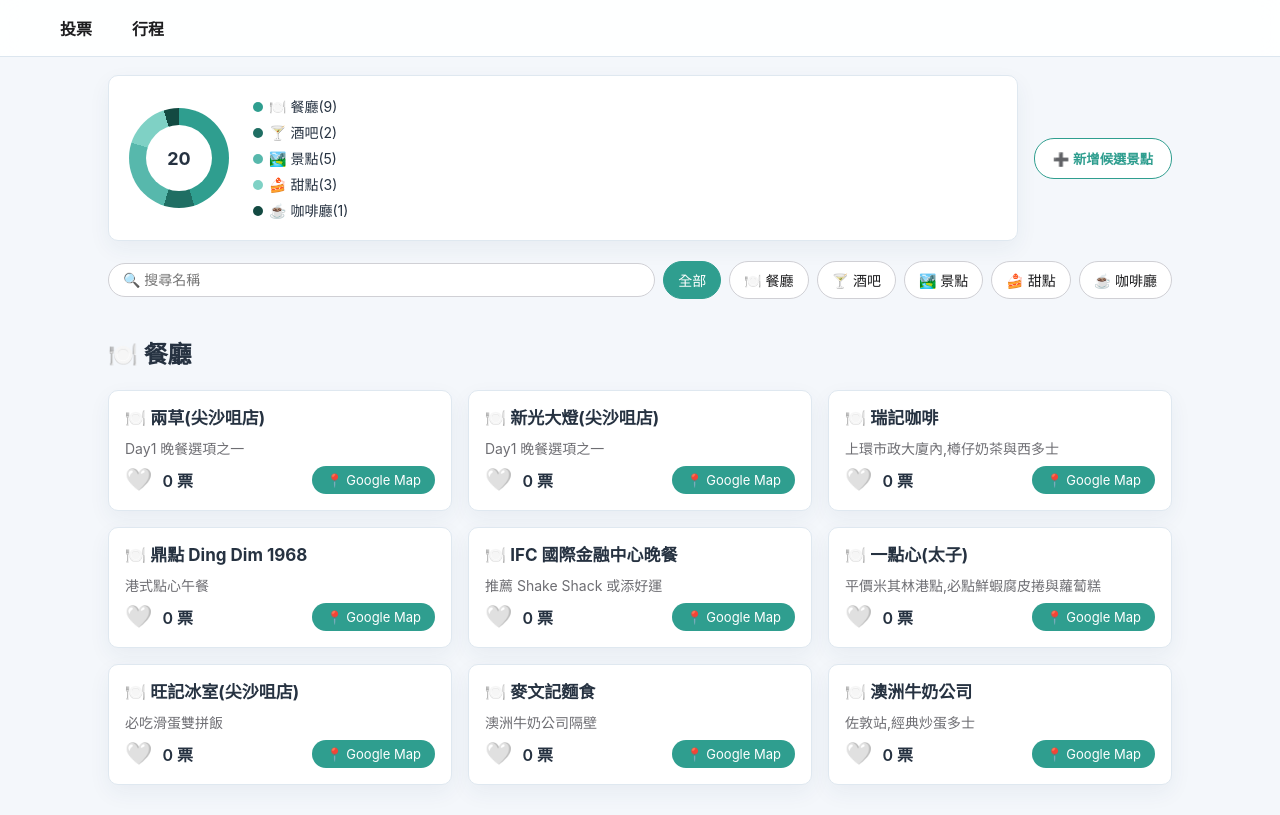
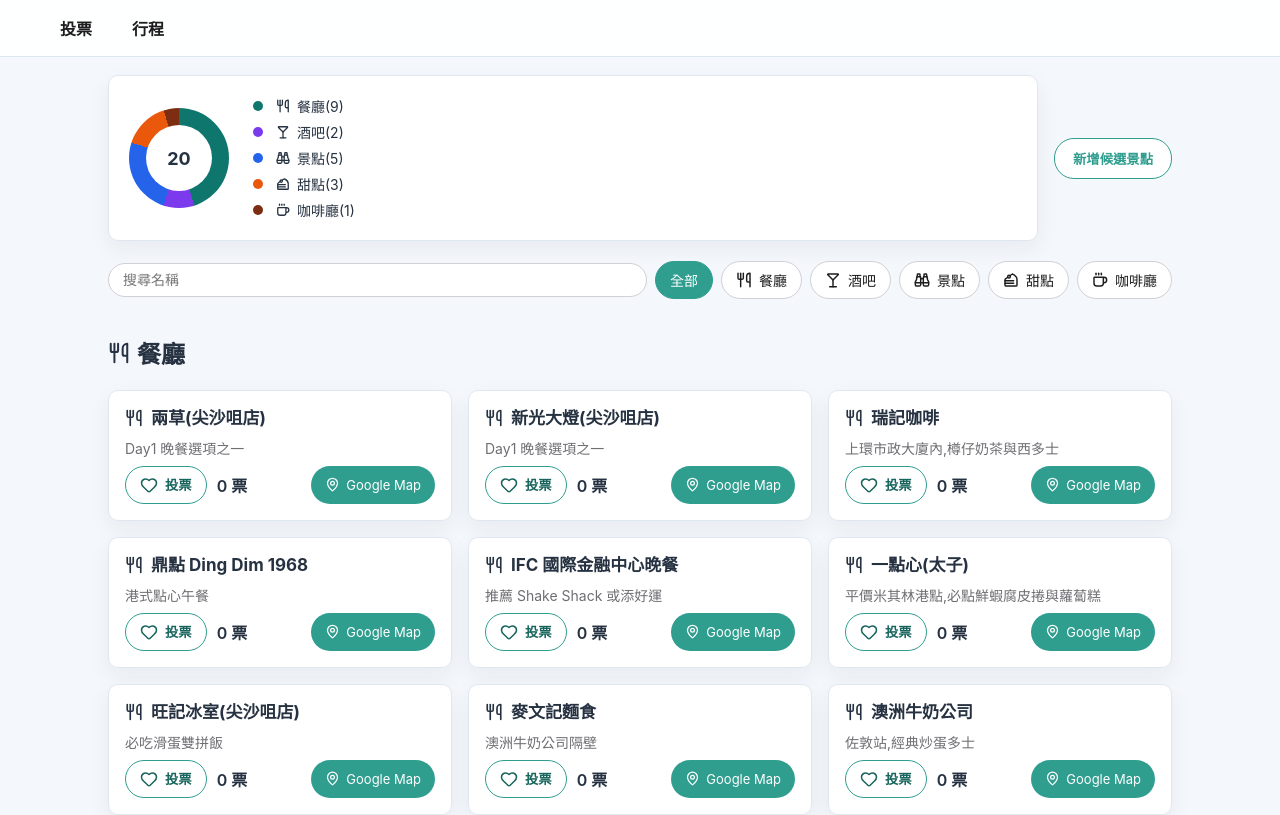
Before and after one commit to chihen0709/hk-trip-planner, a React (Vite) app: page / in a window 1280 px wide. Shown: the top 815 px of the page. Built offline with nearby package versions, Linux system fonts and the light colour scheme; no server answers; the database is empty.

Commit message:
fix: require nickname per vote and persist votes honestly

```diff
--- a/src/App.jsx
+++ b/src/App.jsx
@@ -1,29 +1,19 @@
-import { useState } from 'react';
 import { Routes, Route, NavLink } from 'react-router-dom';
-import { getNickname, setNickname } from './lib/nickname';
 import VotePage from './pages/VotePage';
 import ItineraryPage from './pages/ItineraryPage';
 import './firebase';
 
 export default function App() {
-  const [nickname, setNicknameState] = useState(() => getNickname());
-
-  function handleSetNickname(name) {
-    setNickname(name);
-    setNicknameState(name);
-  }
-
   return (
     <div className="app">
       <nav className="navbar">
         <NavLink to="/vote">投票</NavLink>
         <NavLink to="/itinerary">行程</NavLink>
-        {nickname && <span className="nickname-badge">{nickname}</span>}
       </nav>
       <Routes>
-        <Route path="/" element={<VotePage nickname={nickname} onSetNickname={handleSetNickname} />} />
-        <Route path="/vote" element={<VotePage nickname={nickname} onSetNickname={handleSetNickname} />} />
-        <Route path="/itinerary" element={<ItineraryPage nickname={nickname} />} />
+        <Route path="/" element={<VotePage />} />
+        <Route path="/vote" element={<VotePage />} />
+        <Route path="/itinerary" element={<ItineraryPage />} />
       </Routes>
     </div>
   );
--- a/src/components/AddAttractionForm.jsx
+++ b/src/components/AddAttractionForm.jsx
@@ -1,5 +1,6 @@
 import { useState } from 'react';
-import { CATEGORY_OPTIONS, getCategoryIcon } from '../lib/categoryIcons';
+import { X } from 'lucide-react';
+import { CATEGORY_OPTIONS, getCategoryLabel } from '../lib/categoryIcons';
 
 export default function AddAttractionForm({ onSubmit, onClose }) {
   const [name, setName] = useState('');
@@ -16,6 +17,7 @@
       setError('請輸入景點名稱');
       return;
     }
+
     setIsSaving(true);
     setError('');
     try {
@@ -34,43 +36,58 @@
   }
 
   return (
-    <div className="modal-overlay">
-      <form className="modal" onSubmit={handleSubmit}>
+    <div className="modal-overlay" role="presentation">
+      <form className="modal" onSubmit={handleSubmit} aria-labelledby="add-attraction-title">
         <div className="modal-header">
-          <h2>➕ 新增候選景點</h2>
+          <h2 id="add-attraction-title">新增候選景點</h2>
           <button type="button" className="modal-close" onClick={onClose} aria-label="關閉">
-            ✕
+            <X size={18} aria-hidden="true" />
           </button>
         </div>
         <div className="modal-body">
+          <label className="field-label" htmlFor="attraction-name">景點名稱</label>
           <input
+            id="attraction-name"
             type="text"
             value={name}
             onChange={(e) => setName(e.target.value)}
-            placeholder="例如:澳洲牛奶公司"
+            placeholder="例如：澳洲牛奶公司"
             autoFocus
           />
-          <select value={category} onChange={(e) => setCategory(e.target.value)}>
-            {CATEGORY_OPTIONS.map((c) => (
-              <option key={c} value={c}>
-                {getCategoryIcon(c)} {c}
+
+          <label className="field-label" htmlFor="attraction-category">分類</label>
+          <select
+            id="attraction-category"
+            value={category}
+            onChange={(e) => setCategory(e.target.value)}
+          >
+            {CATEGORY_OPTIONS.map((option) => (
+              <option key={option} value={option}>
+                {getCategoryLabel(option)}
               </option>
             ))}
           </select>
+
+          <label className="field-label" htmlFor="attraction-note">推薦原因</label>
           <textarea
+            id="attraction-note"
             value={note}
             onChange={(e) => setNote(e.target.value)}
-            placeholder="推薦原因或必吃/必去重點(選填)"
+            placeholder="推薦原因或必吃/必去重點（選填）"
           />
+
+          <label className="field-label" htmlFor="attraction-station">鄰近地鐵站/區域</label>
           <input
+            id="attraction-station"
             type="text"
             value={station}
             onChange={(e) => setStation(e.target.value)}
-            placeholder="鄰近地鐵站/區域(選填,例如:佐敦站)"
+            placeholder="例如：佐敦站"
           />
-          {error && <p className="error">{error}</p>}
+
+          {error && <p className="error" role="alert">{error}</p>}
           <div className="modal-actions">
-            <button type="button" className="secondary" onClick={onClose}>
+            <button type="button" className="secondary" onClick={onClose} disabled={isSaving}>
               取消
             </button>
             <button type="submit" disabled={isSaving}>
--- a/src/components/CategoryDonutChart.jsx
+++ b/src/components/CategoryDonutChart.jsx
@@ -1,8 +1,8 @@
-import { getCategoryColor, getCategoryIcon } from '../lib/categoryIcons';
+import { CategoryIcon, getCategoryColor, getCategoryLabel } from '../lib/categoryIcons';
 
 export default function CategoryDonutChart({ attractions }) {
-  const counts = attractions.reduce((acc, a) => {
-    acc[a.category] = (acc[a.category] || 0) + 1;
+  const counts = attractions.reduce((acc, attraction) => {
+    acc[attraction.category] = (acc[attraction.category] || 0) + 1;
     return acc;
   }, {});
   const total = attractions.length;
@@ -18,7 +18,7 @@
   });
 
   const gradient = segments
-    .map((s) => `${getCategoryColor(s.category)} ${s.start}% ${s.end}%`)
+    .map((segment) => `${getCategoryColor(segment.category)} ${segment.start}% ${segment.end}%`)
     .join(', ');
 
   return (
@@ -30,10 +30,14 @@
         <div className="donut-chart-hole">{total}</div>
       </div>
       <ul className="donut-legend">
-        {segments.map((s) => (
-          <li key={s.category}>
-            <span className="donut-legend-dot" style={{ background: getCategoryColor(s.category) }} />
-            {getCategoryIcon(s.category)} {s.category}({s.count})
+        {segments.map((segment) => (
+          <li key={segment.category}>
+            <span
+              className="donut-legend-dot"
+              style={{ background: getCategoryColor(segment.category) }}
+            />
+            <CategoryIcon category={segment.category} size={14} />
+            {getCategoryLabel(segment.category)}({segment.count})
           </li>
         ))}
       </ul>
--- a/src/components/VoteCard.jsx
+++ b/src/components/VoteCard.jsx
@@ -1,27 +1,30 @@
-import { getCategoryIcon } from '../lib/categoryIcons';
+import { Heart, MapPin } from 'lucide-react';
+import { CategoryIcon } from '../lib/categoryIcons';
 
 function buildMapUrl(name) {
   return `https://www.google.com/maps/search/?api=1&query=${encodeURIComponent(`${name} 香港`)}`;
 }
 
-export default function VoteCard({ attraction, voteCount, hasVoted, onToggle }) {
+export default function VoteCard({ attraction, voteCount, onVote }) {
   return (
     <div className="vote-card">
       <div className="vote-card-top">
         <h3>
-          {getCategoryIcon(attraction.category)} {attraction.name}
+          <CategoryIcon category={attraction.category} size={18} />
+          {attraction.name}
         </h3>
-        {attraction.station && <span className="station-badge">📍 {attraction.station}</span>}
+        {attraction.station && (
+          <span className="station-badge">
+            <MapPin size={13} aria-hidden="true" />
+            {attraction.station}
+          </span>
+        )}
       </div>
       {attraction.note && <p className="note">{attraction.note}</p>}
       <div className="vote-row">
-        <button
-          className={`heart-button ${hasVoted ? 'voted' : ''}`}
-          onClick={onToggle}
-          aria-label={hasVoted ? '取消投票' : '投票'}
-          title={hasVoted ? '取消投票' : '投票'}
-        >
-          {hasVoted ? '❤️' : '🤍'}
+        <button className="vote-button" onClick={onVote} type="button">
+          <Heart size={18} aria-hidden="true" />
+          投票
         </button>
         <span className="vote-count">{voteCount} 票</span>
         <a
@@ -30,7 +33,8 @@
           target="_blank"
           rel="noopener noreferrer"
         >
-          📍 Google Map
+          <MapPin size={15} aria-hidden="true" />
+          Google Map
         </a>
       </div>
     </div>
--- a/src/index.css
+++ b/src/index.css
@@ -48,18 +48,23 @@
 .modal-overlay {
   position: fixed;
   inset: 0;
-  background: rgba(0, 0, 0, 0.4);
+  background: rgba(15, 23, 42, 0.58);
   display: flex;
   align-items: center;
   justify-content: center;
+  padding: 20px;
+  z-index: 100;
+  backdrop-filter: blur(4px);
 }
 
 .modal {
   background: white;
-  border-radius: 16px;
+  border-radius: 12px;
   overflow: hidden;
   min-width: 300px;
+  width: min(420px, 100%);
   max-width: 90vw;
+  box-shadow: 0 24px 80px rgba(15, 23, 42, 0.22);
 }
 
 .modal-header {
@@ -80,9 +85,14 @@
   border: none;
   background: none;
   color: white;
-  font-size: 18px;
+  width: 36px;
+  height: 36px;
+  display: inline-flex;
+  align-items: center;
+  justify-content: center;
   cursor: pointer;
   line-height: 1;
+  border-radius: 999px;
 }
 
 .modal-body {
@@ -92,8 +102,50 @@
   gap: 12px;
 }
 
+.vote-modal {
+  overflow: visible;
+  padding-top: 24px;
+  text-align: center;
+}
+
+.vote-modal .modal-body {
+  padding: 8px 28px 24px;
+}
+
+.vote-modal-icon {
+  width: 72px;
+  height: 72px;
+  margin: 0 auto 8px;
+  border-radius: 999px;
+  background: #dff4f2;
+  color: #2f9e9a;
+  display: flex;
+  align-items: center;
+  justify-content: center;
+}
+
+.vote-modal h2 {
+  margin: 0;
+  font-size: 22px;
+  color: #1f2937;
+}
+
+.modal-description {
+  margin: 0;
+  color: #64748b;
+  line-height: 1.6;
+}
+
+.field-label {
+  color: #334155;
+  font-size: 13px;
+  font-weight: 700;
+  text-align: left;
+}
+
 .modal input {
-  padding: 8px 12px;
+  min-height: 44px;
+  padding: 10px 14px;
   border-radius: 8px;
   border: 1px solid #d0d0d5;
   font-size: 16px;
@@ -107,7 +159,8 @@
 
 .modal select,
 .modal textarea {
-  padding: 8px 12px;
+  min-height: 44px;
+  padding: 10px 14px;
   border-radius: 8px;
   border: 1px solid #d0d0d5;
   font-size: 16px;
@@ -121,8 +174,9 @@
 }
 
 .modal-actions button {
-  padding: 8px 16px;
-  border-radius: 20px;
+  min-height: 44px;
+  padding: 9px 18px;
+  border-radius: 8px;
   border: 1px solid #2f9e8f;
   background: #2f9e8f;
   color: white;
@@ -130,8 +184,14 @@
 }
 
 .modal-actions button.secondary {
-  background: white;
-  color: #2f9e8f;
+  background: #e5e7eb;
+  border-color: #e5e7eb;
+  color: #374151;
+}
+
+.modal-actions button:disabled {
+  cursor: not-allowed;
+  opacity: 0.65;
 }
 
 .vote-page,
@@ -174,6 +234,9 @@
   margin: 0;
   font-size: 17px;
   line-height: 1.35;
+  display: flex;
+  align-items: center;
+  gap: 8px;
 }
 
 .vote-card-top {
@@ -190,6 +253,9 @@
   padding: 3px 8px;
   border-radius: 999px;
   white-space: nowrap;
+  display: inline-flex;
+  align-items: center;
+  gap: 4px;
 }
 
 .vote-card .note {
@@ -206,18 +272,25 @@
   flex-wrap: wrap;
 }
 
-.heart-button {
-  border: none;
-  background: none;
-  font-size: 22px;
-  line-height: 1;
-  padding: 0;
+.vote-button {
+  min-height: 38px;
+  display: inline-flex;
+  align-items: center;
+  gap: 7px;
+  border: 1px solid #2f9e8f;
+  background: white;
+  color: #16645c;
+  border-radius: 999px;
+  font-weight: 700;
+  padding: 7px 14px;
   cursor: pointer;
-  transition: transform 0.1s ease;
+  transition: background 160ms ease, color 160ms ease, border-color 160ms ease;
 }
 
-.heart-button:active {
-  transform: scale(1.2);
+.vote-button:hover,
+.vote-button:focus-visible {
+  background: #e7f7f5;
+  border-color: #1f8277;
 }
 
 .vote-count {
@@ -226,13 +299,17 @@
 }
 
 .map-button {
-  padding: 6px 14px;
-  border-radius: 20px;
+  min-height: 38px;
+  padding: 7px 14px;
+  border-radius: 999px;
   background: #2f9e8f;
   color: white;
   text-decoration: none;
   font-size: 13px;
   white-space: nowrap;
+  display: inline-flex;
+  align-items: center;
+  gap: 6px;
 }
 
 .itinerary-card {
@@ -362,6 +439,14 @@
   font-size: 14px;
 }
 
+.donut-legend li,
+.filter-pill,
+.section-title {
+  display: flex;
+  align-items: center;
+  gap: 7px;
+}
+
 .donut-legend-dot {
   display: inline-block;
   width: 10px;
--- a/src/lib/categoryIcons.js
+++ /dev/null
@@ -1,25 +0,0 @@
-export const CATEGORY_OPTIONS = ['餐廳', '景點', '酒吧', '甜點', '咖啡廳'];
-
-const CATEGORY_ICONS = {
-  餐廳: '🍽️',
-  景點: '🏞️',
-  酒吧: '🍸',
-  甜點: '🍰',
-  咖啡廳: '☕',
-};
-
-const CATEGORY_COLORS = {
-  餐廳: '#2F9E8F',
-  景點: '#57B8AC',
-  酒吧: '#1F6E63',
-  甜點: '#7FD1C5',
-  咖啡廳: '#134A42',
-};
-
-export function getCategoryIcon(category) {
-  return CATEGORY_ICONS[category] || '📍';
-}
-
-export function getCategoryColor(category) {
-  return CATEGORY_COLORS[category] || '#9CA3AF';
-}
--- /dev/null
+++ b/src/lib/categoryIcons.jsx
@@ -0,0 +1,45 @@
+import {
+  Binoculars,
+  CakeSlice,
+  Coffee,
+  Landmark,
+  MapPin,
+  Martini,
+  Utensils,
+} from 'lucide-react';
+
+export const CATEGORY_OPTIONS = ['餐廳', '景點', '酒吧', '甜點', '咖啡廳'];
+
+const CATEGORY_META = {
+  餐廳: { label: '餐廳', color: '#0F766E', Icon: Utensils },
+  景點: { label: '景點', color: '#2563EB', Icon: Binoculars },
+  酒吧: { label: '酒吧', color: '#7C3AED', Icon: Martini },
+  甜點: { label: '甜點', color: '#EA580C', Icon: CakeSlice },
+  咖啡廳: { label: '咖啡廳', color: '#7C2D12', Icon: Coffee },
+};
+
+export function CategoryIcon({ category, size = 18, className = '' }) {
+  const meta = CATEGORY_META[category] || { Icon: MapPin, color: '#64748B' };
+  const Icon = meta.Icon || Landmark;
+  return (
+    <Icon
+      aria-hidden="true"
+      className={className}
+      size={size}
+      strokeWidth={2.2}
+      color="currentColor"
+    />
+  );
+}
+
+export function getCategoryLabel(category) {
+  return CATEGORY_META[category]?.label || category || '景點';
+}
+
+export function getCategoryColor(category) {
+  return CATEGORY_META[category]?.color || '#64748B';
+}
+
+export function getCategoryIcon(category) {
+  return getCategoryLabel(category);
+}
--- a/src/pages/ItineraryPage.jsx
+++ b/src/pages/ItineraryPage.jsx
@@ -71,7 +71,7 @@
     <div className="itinerary-page">
       {loadError && (
         <p className="load-error">
-          ⚠️ 讀取行程失敗:{loadError.code || loadError.message}。可能是網路連線問題,請重新整理再試一次。
+          讀取行程失敗: {loadError.code || loadError.message}。可能是網路連線問題，請重新整理再試一次。
         </p>
       )}
       {!loadError && slots.length === 0 && <p className="load-empty">行程載入中…</p>}
--- a/src/pages/VotePage.jsx
+++ b/src/pages/VotePage.jsx
@@ -1,16 +1,16 @@
-import { useState, useEffect } from 'react';
+import { useEffect, useState } from 'react';
 import { subscribeToAttractions, addAttraction } from '../lib/attractions';
-import { subscribeToAllVotes, toggleVote } from '../lib/votes';
-import { getCategoryIcon } from '../lib/categoryIcons';
+import { submitVote, subscribeToAllVotes } from '../lib/votes';
+import { CategoryIcon, getCategoryLabel } from '../lib/categoryIcons';
 import VoteCard from '../components/VoteCard';
 import NicknamePrompt from '../components/NicknamePrompt';
 import AddAttractionForm from '../components/AddAttractionForm';
 import CategoryDonutChart from '../components/CategoryDonutChart';
 
-export default function VotePage({ nickname, onSetNickname }) {
+export default function VotePage() {
   const [attractions, setAttractions] = useState([]);
   const [votesByAttraction, setVotesByAttraction] = useState({});
-  const [pendingVoteId, setPendingVoteId] = useState(null);
+  const [pendingAttraction, setPendingAttraction] = useState(null);
   const [showAddForm, setShowAddForm] = useState(false);
   const [loadError, setLoadError] = useState(null);
   const [saveError, setSaveError] = useState(null);
@@ -18,7 +18,7 @@
   const [activeCategory, setActiveCategory] = useState('all');
 
   useEffect(() => subscribeToAttractions(setAttractions, setLoadError), []);
-  useEffect(() => subscribeToAllVotes(setVotesByAttraction), []);
+  useEffect(() => subscribeToAllVotes(setVotesByAttraction, setLoadError), []);
 
   const categories = [...new Set(attractions.map((a) => a.category))];
 
@@ -28,38 +28,26 @@
     return matchesCategory && matchesSearch;
   });
 
-  const grouped = filtered.reduce((acc, a) => {
-    acc[a.category] = acc[a.category] || [];
-    acc[a.category].push(a);
+  const grouped = filtered.reduce((acc, attraction) => {
+    acc[attraction.category] = acc[attraction.category] || [];
+    acc[attraction.category].push(attraction);
     return acc;
   }, {});
 
-  async function handleToggle(attraction, hasVoted) {
-    if (!nickname) {
-      setPendingVoteId(attraction.id);
-      return;
+  async function handleNicknameConfirm(name) {
+    if (!pendingAttraction) return;
+
+    const existingVoters = votesByAttraction[pendingAttraction.id] || [];
+    if (existingVoters.includes(name)) {
+      throw new Error('這個暱稱已經投過這個景點了，票數不會重複計算。');
     }
 
-    setVotesByAttraction((current) => {
-      const voters = new Set(current[attraction.id] || []);
-      if (hasVoted) voters.delete(nickname);
-      else voters.add(nickname);
-      return { ...current, [attraction.id]: [...voters] };
-    });
-    await toggleVote(attraction.id, nickname, hasVoted);
-  }
-
-  async function handleNicknameConfirm(name) {
-    onSetNickname(name);
-    if (pendingVoteId) {
-      setVotesByAttraction((current) => {
-        const voters = new Set(current[pendingVoteId] || []);
-        voters.add(name);
-        return { ...current, [pendingVoteId]: [...voters] };
-      });
-      await toggleVote(pendingVoteId, name, false);
-    }
-    setPendingVoteId(null);
+    await submitVote(pendingAttraction.id, name);
+    setVotesByAttraction((current) => ({
+      ...current,
+      [pendingAttraction.id]: [...(current[pendingAttraction.id] || []), name],
+    }));
+    setPendingAttraction(null);
   }
 
   async function handleAddAttraction(data) {
@@ -82,14 +70,16 @@
       <div className="vote-page-header">
         <CategoryDonutChart attractions={attractions} />
         <button className="add-attraction-button" onClick={() => setShowAddForm(true)}>
-          ➕ 新增候選景點
+          新增候選景點
         </button>
       </div>
+
       <div className="filter-bar">
         <input
-          type="text"
+          type="search"
           className="search-input"
-          placeholder="🔍 搜尋名稱"
+          aria-label="搜尋景點名稱"
+          placeholder="搜尋名稱"
           value={searchText}
           onChange={(e) => setSearchText(e.target.value)}
         />
@@ -99,51 +89,55 @@
         >
           全部
         </button>
-        {categories.map((c) => (
+        {categories.map((category) => (
           <button
-            key={c}
-            className={`filter-pill ${activeCategory === c ? 'active' : ''}`}
-            onClick={() => setActiveCategory(c)}
+            key={category}
+            className={`filter-pill ${activeCategory === category ? 'active' : ''}`}
+            onClick={() => setActiveCategory(category)}
           >
-            {getCategoryIcon(c)} {c}
+            <CategoryIcon category={category} size={16} />
+            {getCategoryLabel(category)}
           </button>
         ))}
       </div>
+
       {loadError && (
         <p className="load-error">
-          ⚠️ Firebase 讀取暫時失敗，畫面先顯示內建備份資料。錯誤:{loadError.code || loadError.message}
+          Firebase 讀取暫時失敗，畫面先顯示內建備份資料。錯誤: {loadError.code || loadError.message}
         </p>
       )}
       {saveError && <p className="load-error">{saveError}</p>}
       {!loadError && attractions.length === 0 && <p className="load-empty">景點載入中…</p>}
+
       {Object.entries(grouped).map(([category, items]) => (
         <section key={category}>
-          <h2>
-            {getCategoryIcon(category)} {category}
+          <h2 className="section-title">
+            <CategoryIcon category={category} size={22} />
+            {getCategoryLabel(category)}
           </h2>
           <div className="card-grid">
-            {items.map((attraction) => {
-              const voters = votesByAttraction[attraction.id] || [];
-              const hasVoted = nickname ? voters.includes(nickname) : false;
-              return (
-                <VoteCard
-                  key={attraction.id}
-                  attraction={attraction}
-                  voteCount={voters.length}
-                  hasVoted={hasVoted}
-                  onToggle={() => handleToggle(attraction, hasVoted)}
-                />
-              );
-            })}
+            {items.map((attraction) => (
+              <VoteCard
+                key={attraction.id}
+                attraction={attraction}
+                voteCount={(votesByAttraction[attraction.id] || []).length}
+                onVote={() => {
+                  setSaveError(null);
+                  setPendingAttraction(attraction);
+                }}
+              />
+            ))}
           </div>
         </section>
       ))}
-      {pendingVoteId && (
+
+      {pendingAttraction && (
         <NicknamePrompt
           title="留下您的投票足跡"
+          description={`您正在投給「${pendingAttraction.name}」。請輸入暱稱，讓大家知道是誰推薦了這間好店！`}
           submitLabel="確認投票"
           onSubmit={handleNicknameConfirm}
-          onCancel={() => setPendingVoteId(null)}
+          onCancel={() => setPendingAttraction(null)}
         />
       )}
       {showAddForm && (
```
Also changed, not shown: package.json (+7 -6 lines), src/components/NicknamePrompt.jsx (+41 -19 lines), src/lib/votes.js (+25 -61 lines), 1 other file (tests, documents, lock files or other folders).
